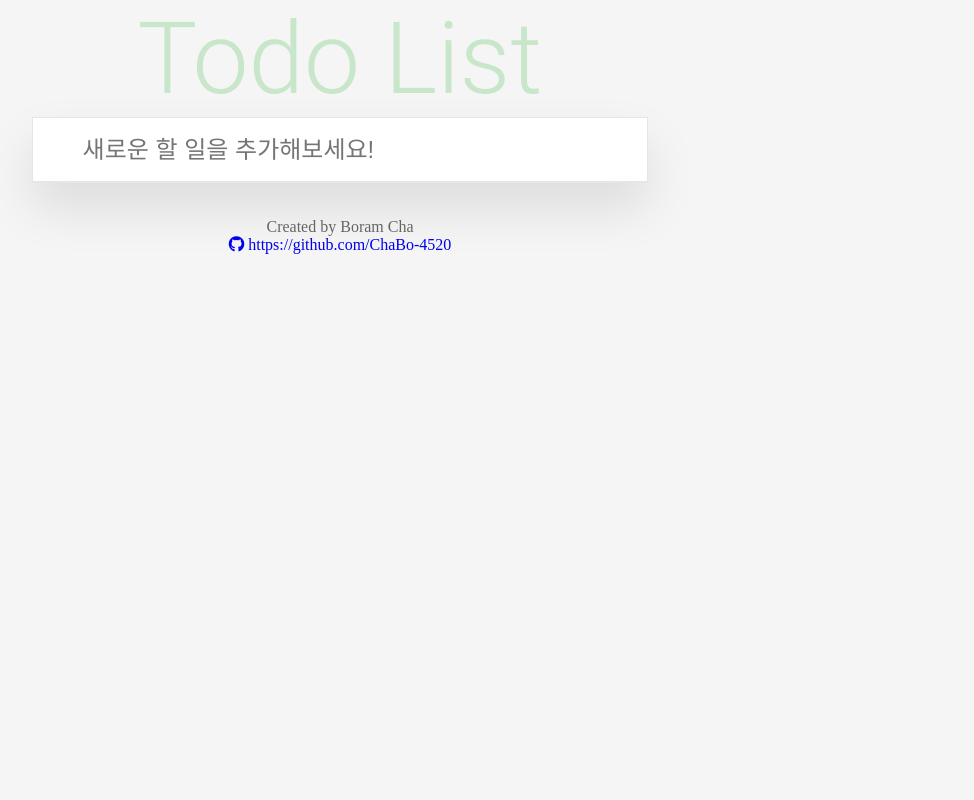
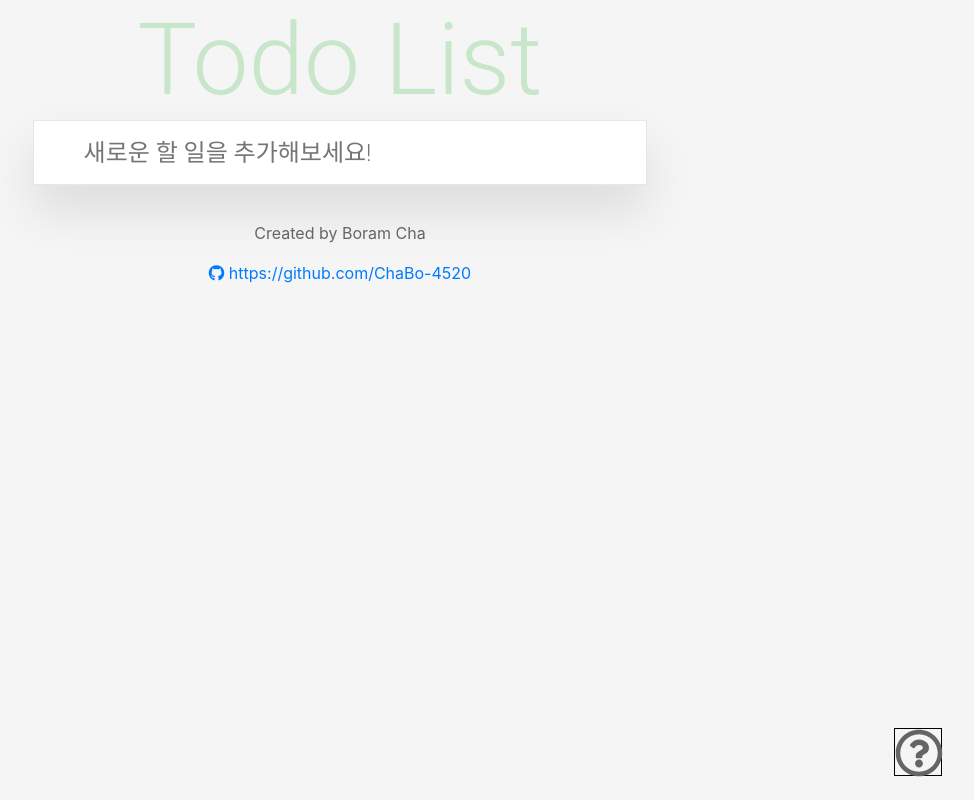
Before and after one commit to ChaBo-4520/ToDoList_Vue, a Vue app: page / in a window 1280 px wide. Shown: the whole page, without its empty margins (300-1274 px from the left). Built offline with nearby package versions, Linux system fonts and the light colour scheme.

Commit message:
Add Plugin Bootstrap

```diff
--- a/babel.config.js
+++ b/babel.config.js
@@ -1,5 +1,5 @@
 module.exports = {
-  presets: [
-    '@vue/cli-plugin-babel/preset'
+  "presets": [
+    "@vue/cli-plugin-babel/preset"
   ]
 }
--- a/src/App.vue
+++ b/src/App.vue
@@ -14,6 +14,9 @@
         <i class="fab fa-github"></i> https://github.com/ChaBo-4520
       </a>
     </div>
+    <div class="manual">
+      <todo-manual></todo-manual>
+    </div>
   </div>
 </template>
 <script>
@@ -21,11 +24,12 @@ import TodoHeader from "./components/TodoHeader.vue";
 import TodoInput from "./components/TodoInput.vue";
 import TodoList from "./components/TodoList.vue";
 import TodoFooter from "./components/TodoFooter.vue";
+import TodoManual from "./components/TodoManual.vue";
 
 import { mapState, mapActions } from "vuex";
 export default {
   name: "App",
-  components: { TodoHeader, TodoInput, TodoList, TodoFooter },
+  components: { TodoHeader, TodoInput, TodoList, TodoFooter, TodoManual },
   computed: {
     ...mapState(["todoItems"]),
   },
@@ -143,4 +147,19 @@ a:hover {
 #todo-app > .footer {
   margin-top: calc(2 * var(--base-space));
 }
+#todo-app > .manual {
+  position: fixed;
+  height: 3em;
+  width: 3em;
+
+  right: 3%;
+  bottom: 3%;
+}
+
+@media screen and (max-width: 37.5em) {
+  #todo-app > .manual {
+    height: 2em;
+    width: 2em;
+  }
+}
 </style>
--- a/src/components/TodoHeader.vue
+++ b/src/components/TodoHeader.vue
@@ -23,4 +23,10 @@ export default {};
   margin: 0;
   padding: 0;
 }
+
+@media screen and (max-width: 48em) {
+  .wrapper {
+    font-size: 2em;
+  }
+}
 </style>
--- /dev/null
+++ b/src/components/TodoManual.vue
@@ -0,0 +1,58 @@
+<template>
+  <div v-b-tooltip.hover class="wrapper" data-html="true" id="manual">
+    <font-awesome-icon :icon="['far', 'question-circle']"></font-awesome-icon>
+    <b-tooltip target="manual" placement="bottom">
+      <div class="content">
+        로컬 스토리지를 사용하는 TodoList입니다. <br />
+        새로운 할 일을 추가해 사용해보세요! 추가된 항목을 더블클릭하여 내용을
+        수정할 수 있습니다.
+      </div>
+    </b-tooltip>
+  </div>
+</template>
+
+<script>
+export default {
+  data() {
+    return {
+      manual: `
+
+      `,
+    };
+  },
+};
+</script>
+
+<style scoped>
+.wrapper {
+  position: relative;
+  padding: 0;
+  margin: 0;
+  height: 100%;
+  width: 100%;
+  box-sizing: border-box;
+  font-size: 3em;
+  color: var(--dark-gray);
+
+  border: 1px solid black;
+}
+
+.wrapper > svg {
+  position: absolute;
+  top: 0;
+  left: 0;
+  cursor: pointer;
+}
+b-tooltip {
+}
+.content {
+  text-align: left;
+  max-width: 14em;
+  height: 14em;
+}
+@media screen and (max-width: 37.5em) {
+  .wrapper {
+    font-size: 2em;
+  }
+}
+</style>
--- a/src/main.js
+++ b/src/main.js
@@ -1,5 +1,8 @@
+import "@babel/polyfill";
+import "mutationobserver-shim";
 import Vue from "vue";
-import './plugins/fontawesome'
+import "./plugins/bootstrap-vue";
+import "./plugins/fontawesome";
 import App from "./App.vue";
 import router from "./router";
 import store from "./store";
```
Also changed, not shown: package.json (+9 -0 lines), src/plugins/bootstrap-vue.js (added, +7 -0 lines), 2 other files (tests, documents, lock files or other folders).
